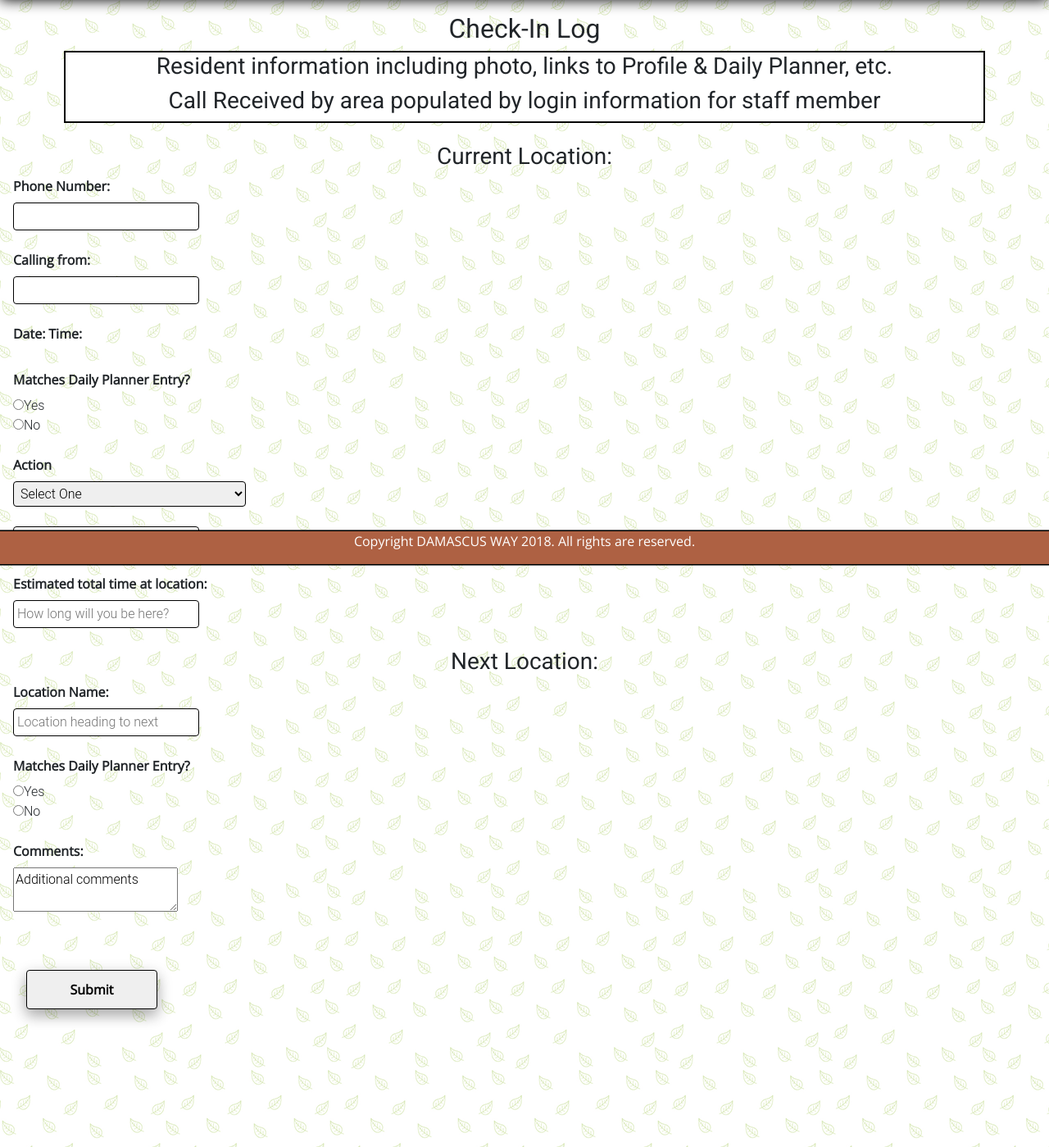
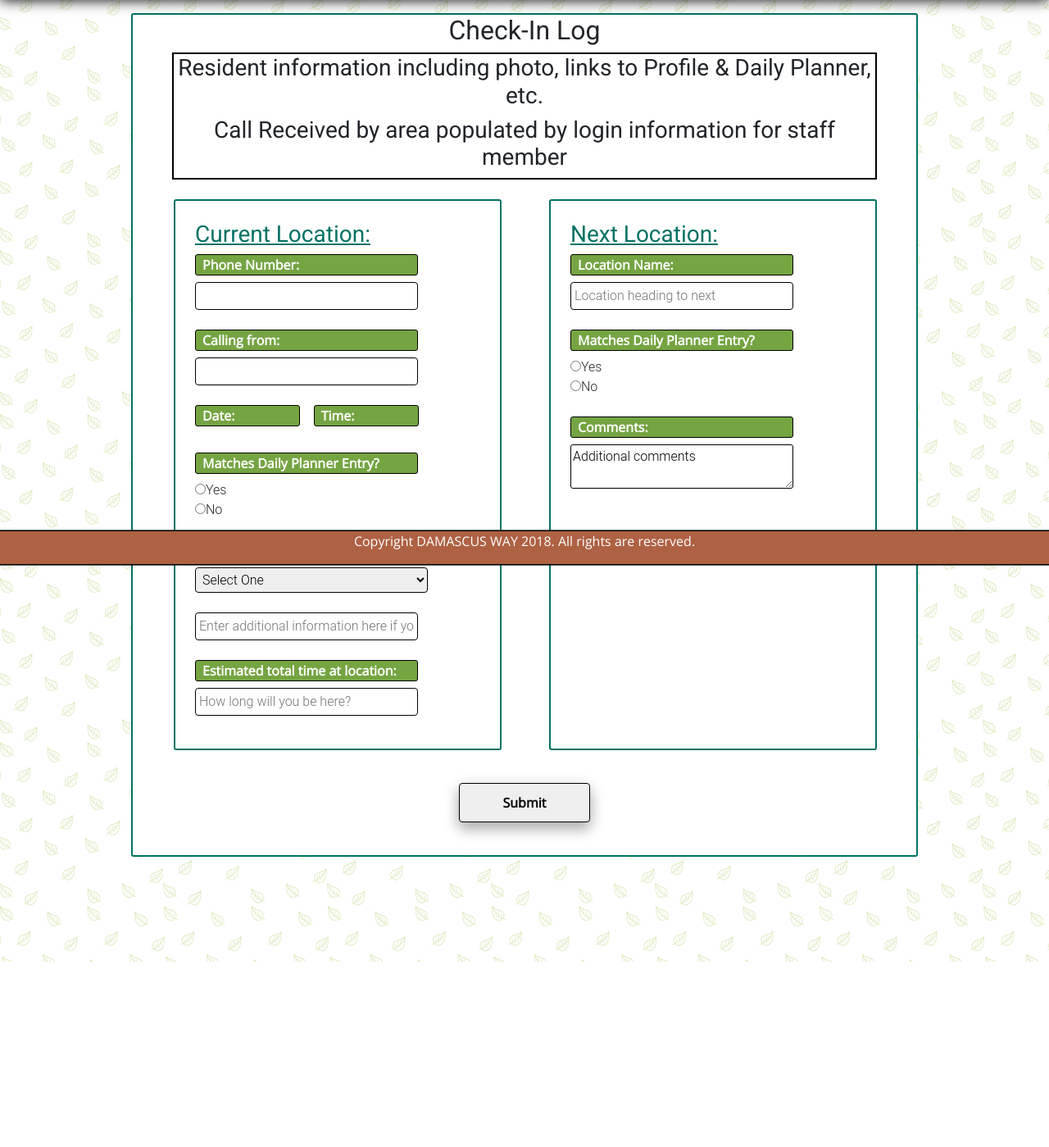
Before and after one commit to thaoc/Web-App, a PHP site: page /pages/damascusBaseCheckIn.php in a window 1280 px wide. Shown: the part 112-1511 px from the top of the page at 82% size. After the commit the page ends 1285 px from the top, so only its background shows below. Run offline with PHP 8.4, Linux system fonts and the light colour scheme.

Commit message:
Added comments & styling for Base Check In

```diff
--- a/style/damascusBaseCSS.css
+++ b/style/damascusBaseCSS.css
@@ -2,7 +2,17 @@
 
 Damascus Base CSS
 
+COLOR SCHEME:
+
+Black - #000000
+Kelly Green - #75A442
+Deep Teal - #037264
+Deep Olive Green - #3C491F
+Gold - #E7CD27
+Light Brown - #AC6243
+
 */
+
 
 header img {
     height: 4em;
@@ -29,14 +39,6 @@ body {
 	overflow-x: hidden;
 }
 
-label
-{
-	font-family: open sans;
-	font-weight: bold;
-}
-
-/********************* Resident View Styling *******************/
-
 .button
 {
 	font-family: open sans;
@@ -47,6 +49,120 @@ label
 	width: 10em;
 	text-align:center;
 }
+
+.submit
+{
+	margin: 1em;
+}
+
+/********************* BASE STAFF *******************/
+
+label
+{
+	font-family: open sans;
+	font-weight: bold;
+}
+
+
+.column
+{
+	/* border: 2px solid black; */
+	height: 25em;
+	display: inline-block;
+    width: 20%;
+	padding: 1.5em;
+	vertical-align: top;
+	margin: 2em auto;
+	text-align:left;
+}
+
+.wrapper
+{
+	background: white;
+	border: 2px solid black;
+	text-align:center;
+    width: 90%;
+    margin: 0 auto;
+    text-align: center;
+}
+
+/********************* END OF BASE STAFF ********************/
+
+/********************* BASE CHECK IN *******************/
+
+.highlight, .highlight2{
+    background-color: #75A442;
+    color: white;
+    border: 1.5px solid black;
+    width: 17em;
+    text-align: left;
+    padding-left: .5em;
+    border-radius: 3px;
+}
+
+.highlight2{
+    width: 8em;
+    margin-right: .8em;
+}
+
+.large {
+    width: 17em;
+}
+
+.green {
+    color: #037264;
+    text-align: left;
+    text-decoration: underline;
+}
+
+.wrapper3
+{
+	background: white;
+	border: 2px solid #037264;
+    border-radius: 3px;
+	text-align:center;
+    width: 60em;
+    margin: 0 auto;
+    text-align: center;
+}
+
+.column3{
+    margin-right: 1em;
+    margin-left: 1.5em;
+
+}
+
+.column3, .column4
+{
+    margin-top: 0;
+	display: inline-block;
+    text-align:left;
+    width: 25em;
+    border: 2px solid #037264;
+    border-radius: 3px;
+    padding: 1.5em;
+    height: 42em;
+}
+
+.column4{
+    margin-right: 3em;
+    margin-left: 1em;
+    float: right;
+}
+
+#commentsArea {
+    width: 17em;
+    border: 1px solid black;
+    border-radius: 3px;
+}
+
+input[type=text], input[type=phone] {
+    width: 17em;
+}
+
+/********************* END OF BASE CHECK IN *******************/
+
+/********************* RESIDENT VIEW *******************/
 
 .residentButtons
 {
@@ -69,6 +185,7 @@ label
 #radio label {
   float: left;
 }
+
 #radio ul {
   margin: 0;
   list-style: none;
@@ -76,29 +193,11 @@ label
   display: inline-block;
 }
 
-.submit
-{
-	margin: 1em;
-}
-
-.column
-{
-	/* border: 2px solid black; */
-	height: 25em;
-	display: inline-block;
-    width: 20%;
-	padding: 1.5em;
-	vertical-align: top;
-	margin: 2em auto;
-	text-align:left;
-}
-
  /* Create two equal columns that floats next to each other */
 .column2 {
     /*float: left;*/
     width: 45em;
     padding: 10px;
-
 }
 
 .icon {
@@ -129,17 +228,7 @@ label
     clear: both;
 }
 
-/********************* End of Resident View *******************/
-
-.wrapper
-{
-	background: white;
-	border: 2px solid black;
-	text-align:center;
-    width: 90%;
-    margin: 0 auto;
-    text-align: center;
-}
+/********************* END OF RESIDENT VIEW *******************/
 
 .wrapper2
 {
```
